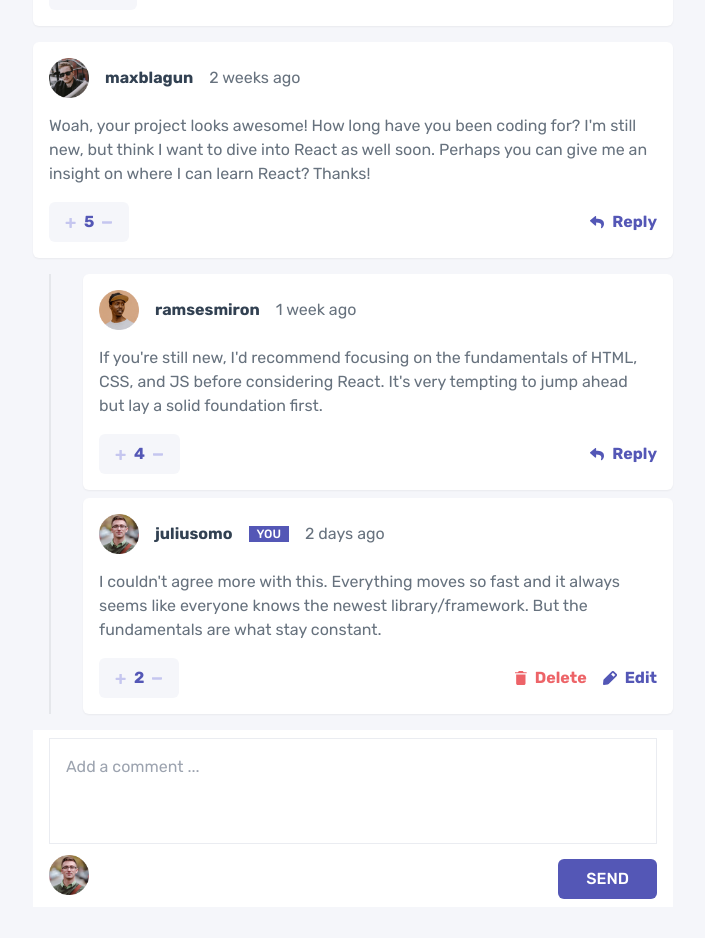
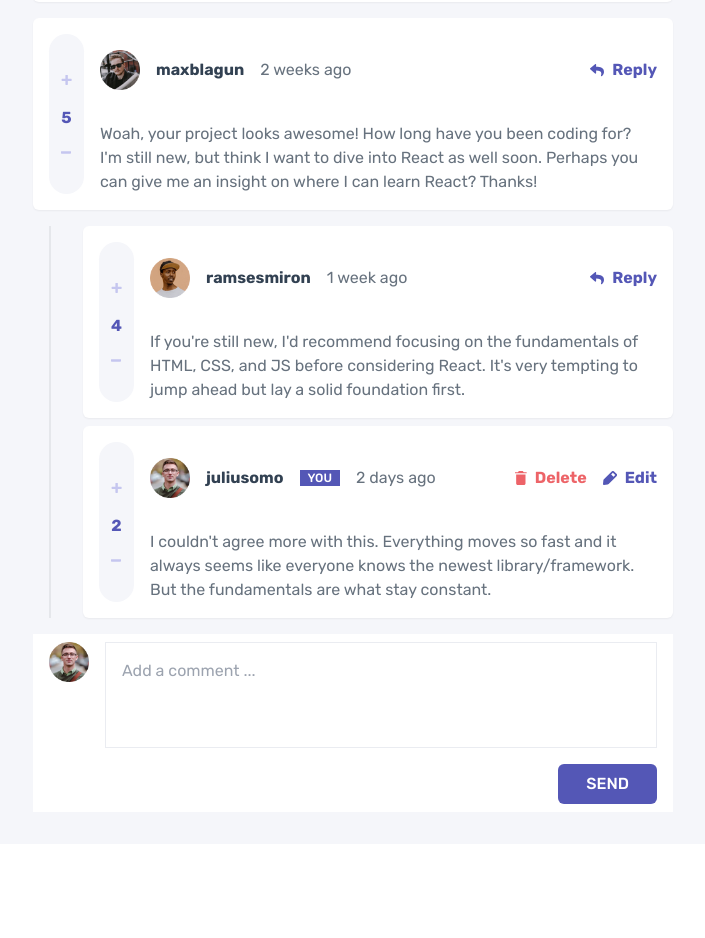
Before and after one commit to Beshoynady93/Interactive-Comment-Section, a React (Vite) app: page / in a window 1280 px wide. Shown: the part 222-1160 px from the top of the page, without its empty margins (287-992 px from the left). After the commit the page ends 1066 px from the top, so only its background shows below. Built offline with nearby package versions, Linux system fonts and the light colour scheme.

Commit message:
Styling responsive design for medium and large screens

```diff
--- a/src/components/AddComment.tsx
+++ b/src/components/AddComment.tsx
@@ -32,7 +32,7 @@ const AddComment = ({ currentUser, setComment }: addCommentPropsType) => {
   };
 
   return (
-    <>
+    <div className="grid grid-cols-2 gap-4 items-end bg-white mt-4 px-4 py-2 md:grid md:grid-cols-add-comment-section md:items-start md:gap-4">
       <textarea
         name="add-comment"
         value={commentContent}
@@ -41,16 +41,20 @@ const AddComment = ({ currentUser, setComment }: addCommentPropsType) => {
         // cols={30}
         rows={3}
         placeholder="Add a comment ..."
-        className="resize-none w-full p-4 border border-neutral-grey-400 text-neutral-blue-400"
+        className="col-span-2 resize-none w-full p-4 border border-neutral-grey-400 text-neutral-blue-400 md:col-start-2"
       />
-      <div className="flex justify-between items-center space-y-2">
-        <img className="w-10" src={currentUser.image.webp} alt="" />
-        <SendButton
-          sendCommentHandler={sendCommentHandler}
-          commentContent={commentContent}
-        />
-      </div>
-    </>
+      <img
+        className="w-10 md:col-start-1 md:row-start-1"
+        src={currentUser.image.webp}
+        alt=""
+      />
+      <SendButton
+        sendCommentHandler={sendCommentHandler}
+        commentContent={commentContent}
+      />
+      {/* <div className="flex justify-between items-center space-y-2">
+      </div> */}
+    </div>
   );
 };
 
--- a/src/components/Comment.tsx
+++ b/src/components/Comment.tsx
@@ -24,8 +24,8 @@ const Comment = ({ comment, currentUser, setcomments }: commentPropsType) => {
 
   return (
     <>
-      <div className="bg-white p-4 rounded-md grid grid-cols-2 gap-y-4 shadow-sm">
-        <div className="flex gap-4 items-center col-span-2">
+      <div className="bg-white p-4 rounded-md grid grid-cols-2 gap-y-4 shadow-sm md:grid-cols-comments-replies-md md:grid-rows-2 md:gap-4">
+        <div className="flex gap-4 items-center col-span-2 md:col-start-2">
           <img className="w-10" src={comment.user.image.webp} alt="" />
           <span className="text-neutral-blue-400 font-bold-7">
             {comment.user.username}
@@ -40,24 +40,24 @@ const Comment = ({ comment, currentUser, setcomments }: commentPropsType) => {
           <span className="text-neutral-blue-200">{comment.createdAt}</span>
         </div>
 
-        <div className="text-neutral-blue-200 col-span-2">
+        <div className="text-neutral-blue-200 col-span-2 md:col-start-2 md:col-span-3">
           {comment.content}
         </div>
 
-        <div className="flex items-center bg-neutral-grey-200 w-max px-4 py-2 rounded-md">
-          <button>
+        <div className="flex items-center md:flex-col md:justify-between bg-neutral-grey-200 w-max px-4 py-2 rounded-md md:col-start-1 md:row-start-1 md:row-span-2 md:py-8 md:px-1 md:rounded-full">
+          <button className="p-2">
             <img src="./images/icon-plus.svg" alt="" />
           </button>
           <span className="text-primary-blue-400 font-bold-7 mx-2">
             {comment.score}
           </span>
-          <button>
+          <button className="p-2">
             <img src="./images/icon-minus.svg" alt="" />
           </button>
         </div>
 
         {comment.user.username === currentUser.username ? (
-          <div className="flex items-center gap-4 sm:justify-end">
+          <div className="flex items-center gap-4 sm:justify-end md:col-start-4 md:row-start-1">
             <button
               onClick={deleteCommentHandler}
               className="flex items-center gap-2 font-bold-7 hover:opacity-50 transition-colors duration-200"
@@ -74,7 +74,7 @@ const Comment = ({ comment, currentUser, setcomments }: commentPropsType) => {
             </button>
           </div>
         ) : (
-          <div className="flex items-center justify-end">
+          <div className="flex items-center justify-end md:col-start-4 md:row-start-1">
             <button className="flex items-center gap-2 font-bold-7 hover:opacity-50 transition-colors duration-200">
               <img src="./images/icon-reply.svg" alt="" />
               <span className=" text-primary-blue-400">Reply</span>
--- a/src/components/CommentsSection.tsx
+++ b/src/components/CommentsSection.tsx
@@ -21,9 +21,7 @@ const CommentsSection = () => {
             />
           ))}
         </div>
-        <div className="bg-white mt-4 px-4 py-2">
-          <AddComment setComment={setcomments} currentUser={currentUser} />
-        </div>
+        <AddComment setComment={setcomments} currentUser={currentUser} />
       </section>
     </>
   );
--- a/src/components/Reply.tsx
+++ b/src/components/Reply.tsx
@@ -19,8 +19,8 @@ const Reply = ({ reply, currentUser, setReplies }: replyPropsType) => {
 
   return (
     <>
-      <div className="col-span-2 bg-white p-4 rounded-md grid grid-cols-2 gap-y-4 shadow-sm sm:ml-4">
-        <div className="flex gap-4 items-center col-span-2">
+      <div className="col-span-2 bg-white p-4 rounded-md grid grid-cols-2 gap-y-4 shadow-sm sm:ml-4 md:grid-cols-comments-replies-md md:grid-rows-2 md:gap-4">
+        <div className="flex gap-4 items-center col-span-2 md:col-start-2">
           <img className="w-10" src={reply.user.image.webp} alt="" />
           <span className="text-neutral-blue-400 font-bold-7">
             {reply.user.username}
@@ -35,22 +35,24 @@ const Reply = ({ reply, currentUser, setReplies }: replyPropsType) => {
           <span className="text-neutral-blue-200">{reply.createdAt}</span>
         </div>
 
-        <div className="text-neutral-blue-200 col-span-2">{reply.content}</div>
+        <div className="text-neutral-blue-200 col-span-2 md:col-start-2 md:col-span-3">
+          {reply.content}
+        </div>
 
-        <div className="flex items-center bg-neutral-grey-200 w-max px-4 py-2 rounded-md">
-          <button>
+        <div className="flex items-center md:flex-col md:justify-between bg-neutral-grey-200 w-max px-4 py-2 rounded-md md:col-start-1 md:row-start-1 md:row-span-2 md:py-8 md:px-1 md:rounded-full">
+          <button className="p-2">
             <img src="./images/icon-plus.svg" alt="" />
           </button>
           <span className="text-primary-blue-400 font-bold-7 mx-2">
             {reply.score}
           </span>
-          <button>
+          <button className="p-2">
             <img src="./images/icon-minus.svg" alt="" />
           </button>
         </div>
 
         {reply.user.username === currentUser.username ? (
-          <div className="flex items-center gap-4 sm:justify-end">
+          <div className="flex items-center gap-4 sm:justify-end md:col-start-4 md:row-start-1">
             <button
               onClick={deleteCommentHandler}
               className="flex items-center gap-2 font-bold-7 hover:opacity-50 transition-colors duration-200"
@@ -67,7 +69,7 @@ const Reply = ({ reply, currentUser, setReplies }: replyPropsType) => {
             </button>
           </div>
         ) : (
-          <div className="flex items-center justify-end hover:opacity-50">
+          <div className="flex items-center justify-end hover:opacity-50 md:col-start-4 md:row-start-1">
             <button className="flex items-center gap-2 font-bold-7">
               <img src="./images/icon-reply.svg" alt="" />
               <span className=" text-primary-blue-400">Reply</span>
--- a/src/components/buttons/SendButton.tsx
+++ b/src/components/buttons/SendButton.tsx
@@ -6,7 +6,7 @@ type sendButtonType = {
 const SendButton = ({ sendCommentHandler, commentContent }: sendButtonType) => {
   return (
     <button
-      className="bg-primary-blue-400 text-white font-medium px-7 py-2 rounded-md hover:opacity-50 transition-colors duration-200"
+      className="w-max justify-self-end bg-primary-blue-400 text-white font-medium px-7 py-2 rounded-md hover:opacity-50 transition-colors duration-200 md:col-start-3"
       onClick={() => sendCommentHandler(commentContent)}
     >
       SEND
--- a/tailwind.config.js
+++ b/tailwind.config.js
@@ -21,6 +21,10 @@ export default {
         medium: 500,
         'bold-7': 700,
       },
+      gridTemplateColumns: {
+        'comments-replies-md': 'max-content auto auto',
+        'add-comment-section': 'max-content auto max-content',
+      },
     },
   },
   plugins: [],
```
